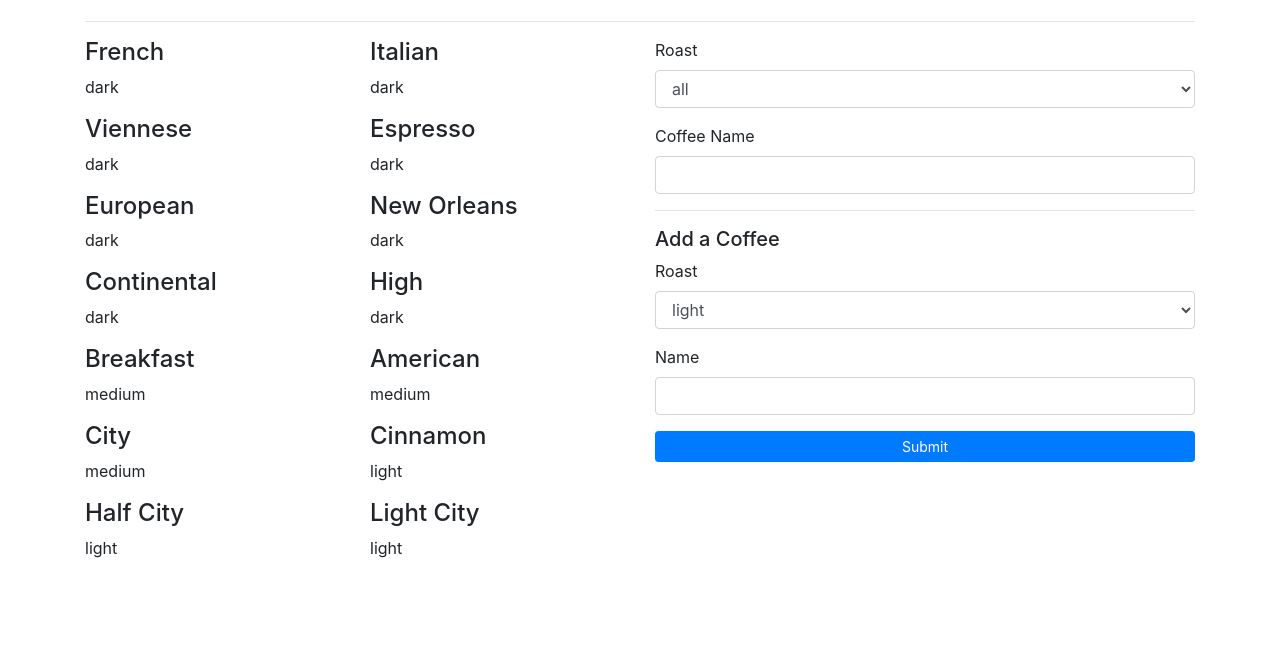
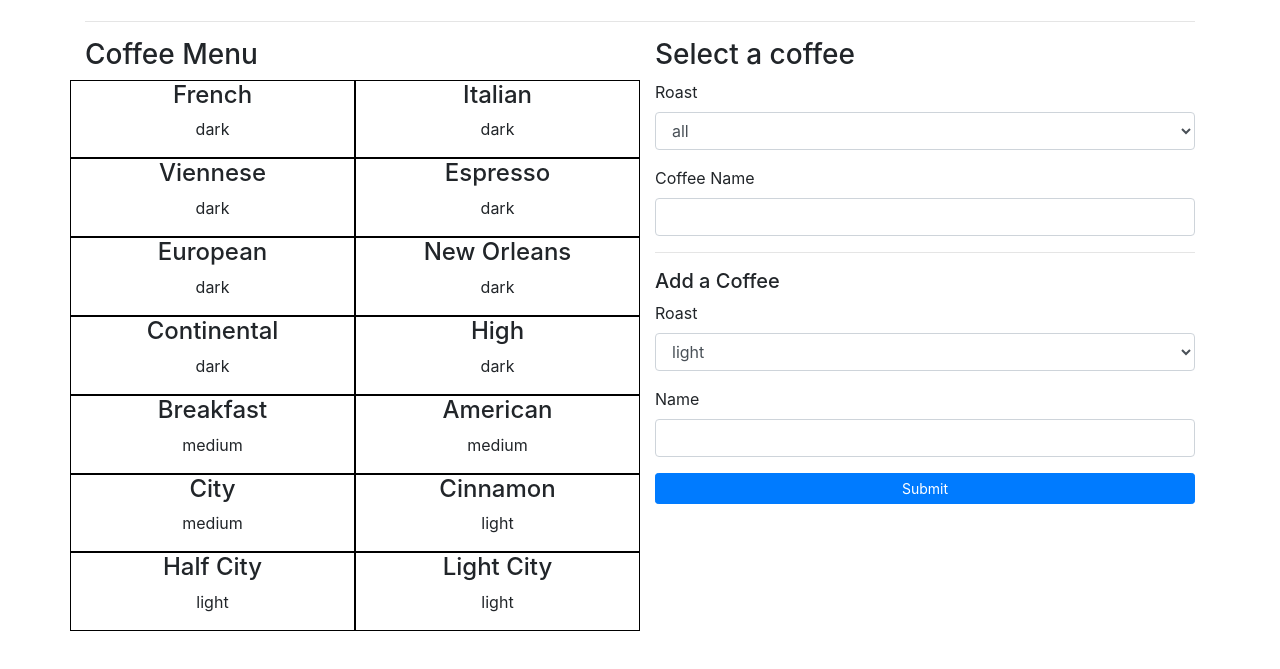
Before and after one commit to michaelklanica/mikes-coffee-shop, a plain HTML site: page index.html in a window 1280 px wide. Shown: the part 51-720 px from the top of the page. Drawn offline with nearby package versions, Linux system fonts and the light colour scheme.

Commit message:
minor changes

```diff
--- a/css/style.css
+++ b/css/style.css
@@ -1,9 +1,8 @@
-table {
-    border-collapse: collapse;
-    margin: 15px 0;
+container {
+
 }
 
-td, th {
-    border: 1px solid black;
-    padding: 5px 10px;
+#menu-option {
+    border: black 1px solid;
+    text-align: center;
 }
--- a/index.html
+++ b/index.html
@@ -13,17 +13,23 @@
 <div class="container">
     <div class="row">
         <div class="col-12 d-flex justify-content-center">
-            <h1>Coffee!</h1>
+            <h1 class="main-header">Coffee!</h1>
         </div>
     </div>
     <hr style="">
     <div class="row">
         <div class="col-6">
+            <div>
+                <h3>Coffee Menu</h3>
+            </div>
             <div id="coffees" class="row">
                 <!--COFFEE MENU HERE (see main.js)-->
             </div>
         </div>
         <div class="col-6">
+            <div>
+                <h3>Select a coffee</h3>
+            </div>
             <form>
                 <div class="form-group">
                     <label for="roast-selection">Roast</label>
@@ -42,7 +48,7 @@
             </form>
             <hr>
             <form>
-                <div id="header d-flex justify-content-center">
+                <div id="header d-flex">
                     <h5>Add a Coffee</h5>
                 </div>
                 <div class="form-group">
--- a/js/main.js
+++ b/js/main.js
@@ -20,14 +20,15 @@ var coffees = [
 ];
 
 // DOM ELEMENTS
-
+// Sorting Selector Element
 var selection = document.querySelector('#roast-selection');
 selection.addEventListener('change', updateCoffees);
 
+// Coffee Menu Element
 var coffeeMenu = document.querySelector('#coffees');
 coffeeMenu.innerHTML = renderCoffees(coffees);
 
-
+// Coffee Creation Selector
 var roastSelection = document.querySelector('#roast-selection2');
 var submitButton = document.querySelector("#submit");
 submitButton.addEventListener('click', addACoffee);
@@ -35,7 +36,7 @@ submitButton.addEventListener('click', addACoffee);
 
 // CREATE COFFEE MENU
 function renderCoffee(coffee) {
-    var html = '<div class="col-6 coffee">';
+    var html = '<div id="menu-option" class="col-6 coffee">';
     html += '<h4>' + coffee.name + '</h4>';
     html += '<p>' + coffee.roast + '</p>';
     html += '</div>';
```
